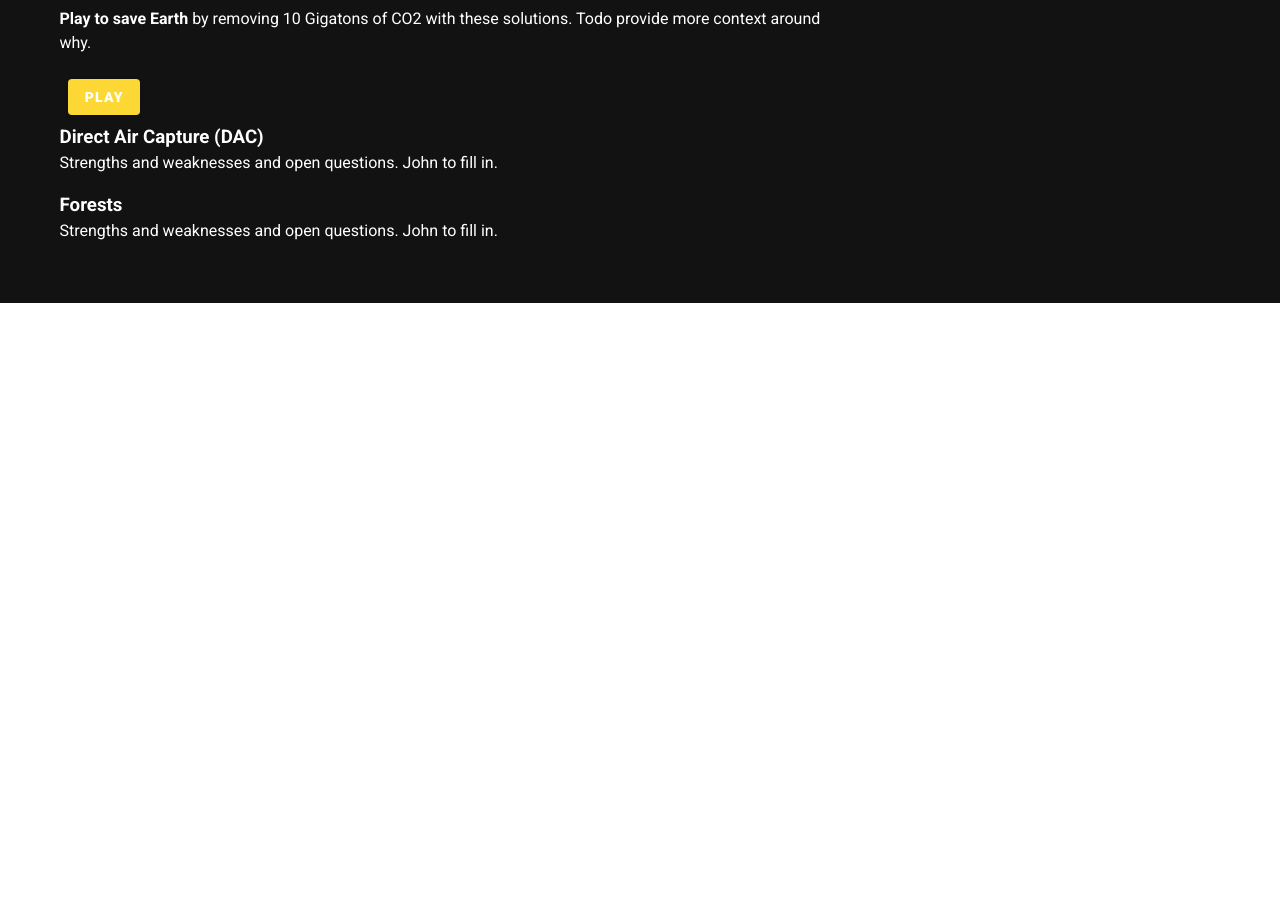
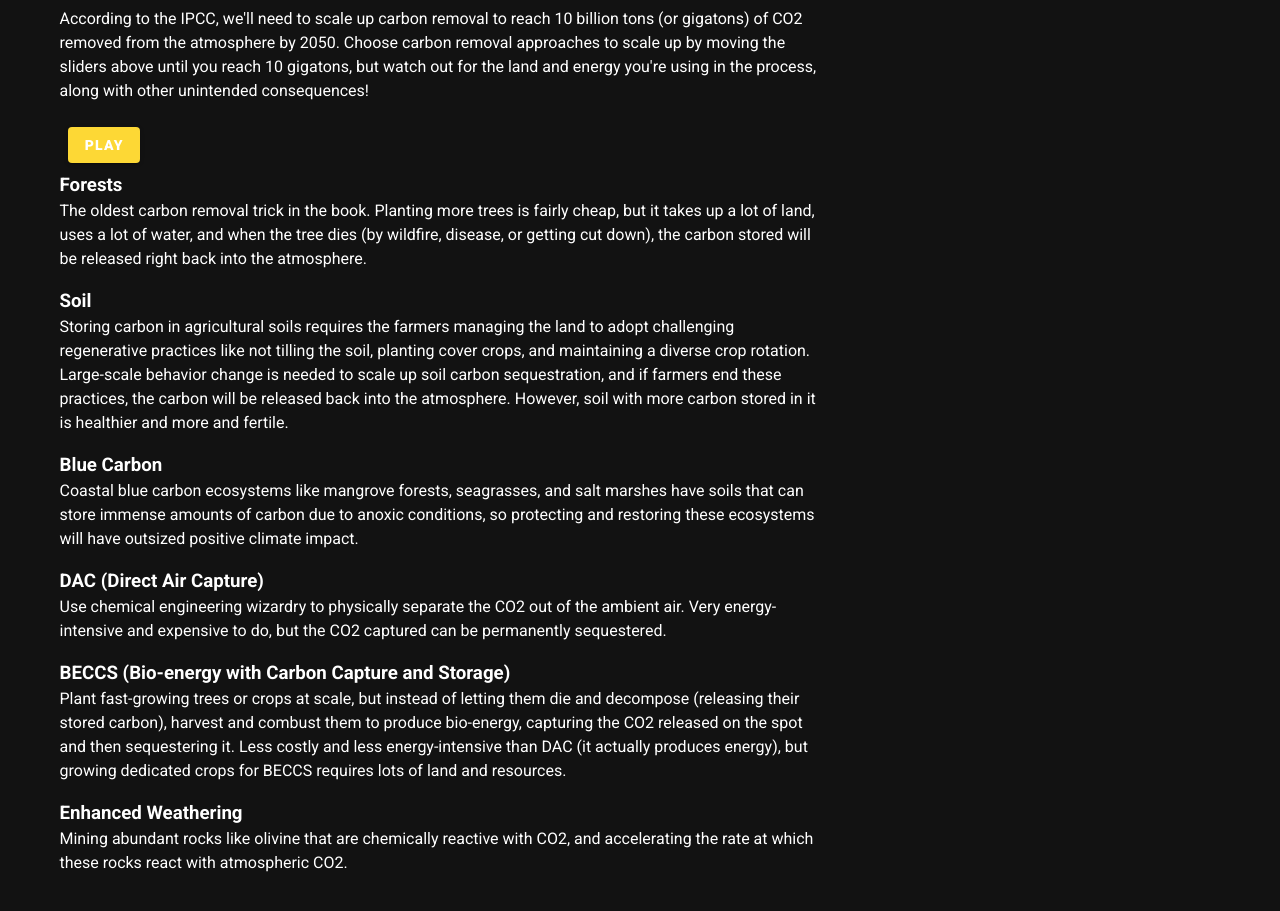
Before and after one commit to cssndrx/road-to-10gt, a Vue app: page / in a window 1280 px wide. Shown: the part 2261-3172 px from the top of the page. Before the commit the page ends 2564 px from the top, so only its background shows below. Built offline with nearby package versions, Linux system fonts and the light colour scheme.

Commit message:
fix model, add permanence label

```diff
--- a/src/components/Main.vue
+++ b/src/components/Main.vue
@@ -19,7 +19,9 @@
 			<v-col cols="6">
 				<div>
 					Your solution has
-					<span class="bright" style="font-size: 1em;">medium permanence</span>
+					<span class="bright" style="font-size: 1em;"
+						>{{ getPermanenceLabel() }} permanence</span
+					>
 					<div style="display:grid; grid-template-columns: 1fr 1fr 1fr">
 						<div v-for="perm in permanences" :key="'val' + perm.name">
 							<span class="text-h4">{{ pprint("scale", perm.value).big }}</span>
@@ -140,24 +142,69 @@ type="range"
 				</h1>
 
 				<p class="subheading font-weight-regular">
-					<strong>Play to save Earth</strong> by removing 10 Gigatons of CO2 with these
-					solutions. Todo provide more context around why.
+					According to the IPCC, we'll need to scale up carbon removal to reach 10 billion
+					tons (or gigatons) of CO2 removed from the atmosphere by 2050. Choose carbon
+					removal approaches to scale up by moving the sliders above until you reach 10
+					gigatons, but watch out for the land and energy you're using in the process,
+					along with other unintended consequences!
 				</p>
 
 				<v-btn class="ma-2 yellow darken-1 font-weight-black">
 					PLAY
 				</v-btn>
 
-				<h3>Direct Air Capture (DAC)</h3>
-
-				<p>
-					Strengths and weaknesses and open questions. John to fill in.
-				</p>
-
 				<h3>Forests</h3>
 
 				<p>
-					Strengths and weaknesses and open questions. John to fill in.
+					The oldest carbon removal trick in the book. Planting more trees is fairly
+					cheap, but it takes up a lot of land, uses a lot of water, and when the tree
+					dies (by wildfire, disease, or getting cut down), the carbon stored will be
+					released right back into the atmosphere.
+				</p>
+
+				<h3>Soil</h3>
+
+				<p>
+					Storing carbon in agricultural soils requires the farmers managing the land to
+					adopt challenging regenerative practices like not tilling the soil, planting
+					cover crops, and maintaining a diverse crop rotation. Large-scale behavior
+					change is needed to scale up soil carbon sequestration, and if farmers end these
+					practices, the carbon will be released back into the atmosphere. However, soil
+					with more carbon stored in it is healthier and more and fertile.
+				</p>
+
+				<h3>Blue Carbon</h3>
+
+				<p>
+					Coastal blue carbon ecosystems like mangrove forests, seagrasses, and salt
+					marshes have soils that can store immense amounts of carbon due to anoxic
+					conditions, so protecting and restoring these ecosystems will have outsized
+					positive climate impact.
+				</p>
+
+				<h3>DAC (Direct Air Capture)</h3>
+
+				<p>
+					Use chemical engineering wizardry to physically separate the CO2 out of the
+					ambient air. Very energy-intensive and expensive to do, but the CO2 captured can
+					be permanently sequestered.
+				</p>
+
+				<h3>BECCS (Bio-energy with Carbon Capture and Storage)</h3>
+
+				<p>
+					Plant fast-growing trees or crops at scale, but instead of letting them die and
+					decompose (releasing their stored carbon), harvest and combust them to produce
+					bio-energy, capturing the CO2 released on the spot and then sequestering it.
+					Less costly and less energy-intensive than DAC (it actually produces energy),
+					but growing dedicated crops for BECCS requires lots of land and resources.
+				</p>
+
+				<h3>Enhanced Weathering</h3>
+
+				<p>
+					Mining abundant rocks like olivine that are chemically reactive with CO2, and
+					accelerating the rate at which these rocks react with atmospheric CO2.
 				</p>
 			</v-col>
 		</v-row>
@@ -499,6 +546,22 @@ export default {
 				enhancedWeathering: 4 * BILLION,
 			}[sol];
 		},
+		getPermanenceLabel() {
+			const perms = this.permanences;
+			const sum = perms.reduce((acc, x) => acc + x.value, 0);
+			const fracs = perms.map(x => (sum === 0 ? 0 : x.value / sum));
+			const weighted = Math.round(fracs[0] * 1 + fracs[1] * 2 + fracs[2] * 3);
+			switch (weighted) {
+				case 1:
+					return "low";
+				case 2:
+					return "medium";
+				case 3:
+					return "high";
+				default:
+					return "medium";
+			}
+		},
 		// Return the cost per ton (can be dynamic).
 		costPerTonEstimate(sol) {
 			// TODO(John): Return actual estimates.
```
